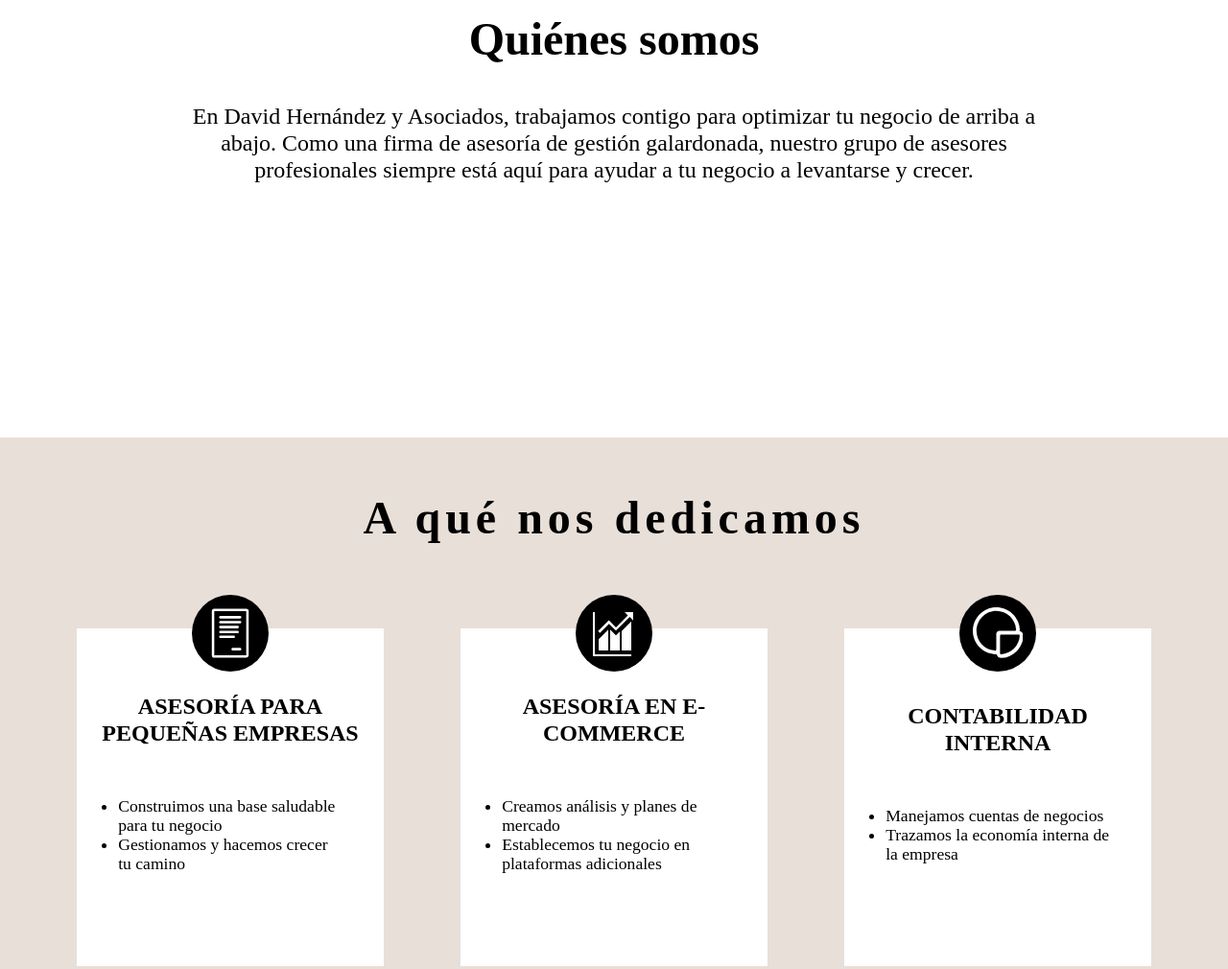
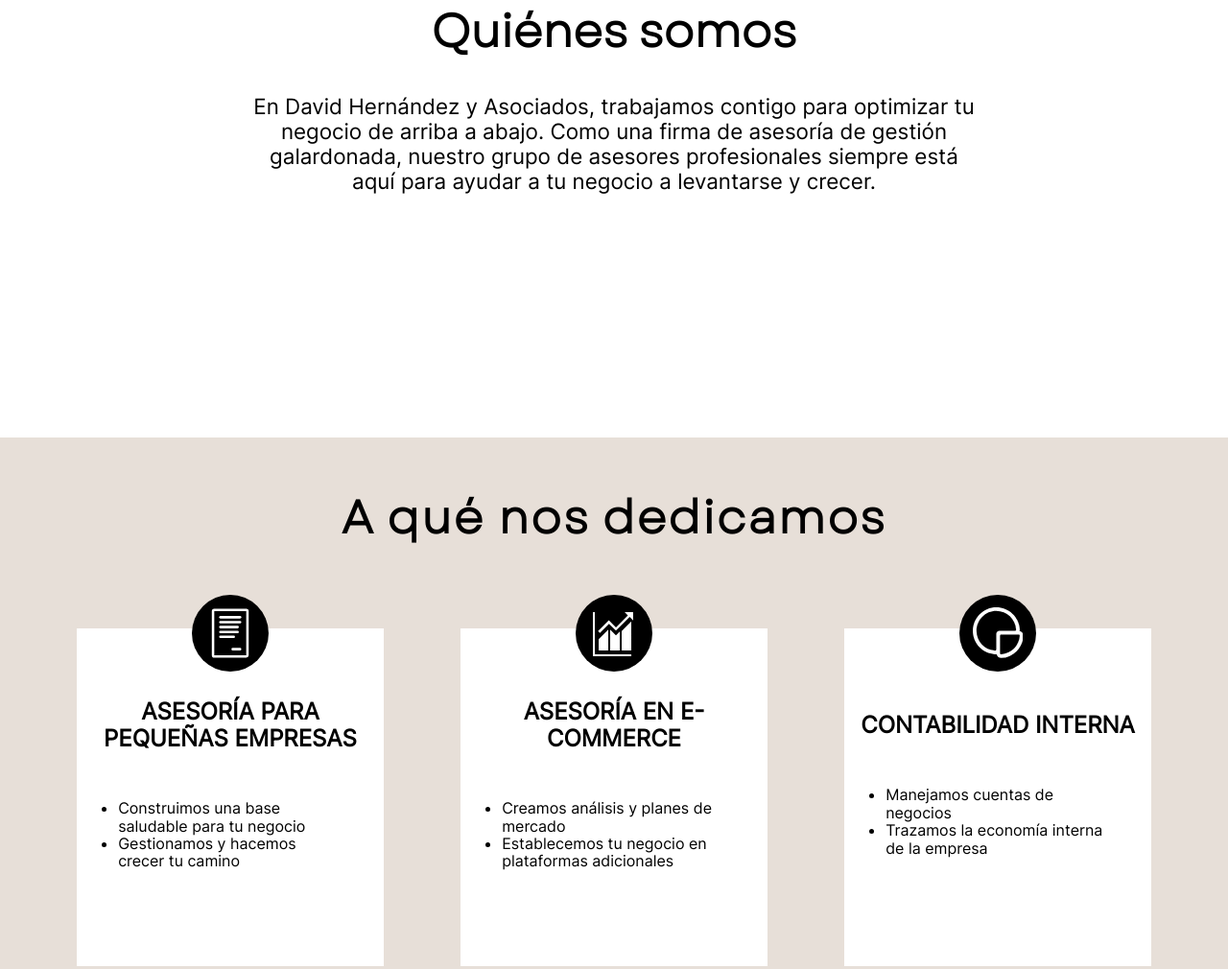
Before and after one commit to Anthony-M7/PRACTICA-CANVAS-4, a plain HTML site: page index.html in a window 1280 px wide. Shown: the part 1144-2154 px from the top of the page at 96% size. Drawn offline with Linux system fonts and the light colour scheme.

Commit message:
Terminada version 1.2.0

```diff
--- a/CSS/styles.css
+++ b/CSS/styles.css
@@ -1,7 +1,18 @@
+@font-face {
+  font-family: Garet-R;
+  src: url(../Fonts/garet/Garet-Book.ttf);
+}
+@font-face {
+  font-family: Inter-R;
+  src: url(../Fonts/static/Inter-Regular.ttf);
+}
+
 :root {
   --Color1: #000000;
   --Color2: #e7dfd8;
   --Color3: #ffffff;
+  --garet: Garet-R;
+  --inter: Inter-R;
 }
 html {
   font-size: 16px;
@@ -58,12 +69,14 @@ main {
   margin-right: auto;
 }
 h1 {
-  font-size: 4rem;
+  font-size: 3.6rem;
   margin-bottom: 0;
+  font-family: var(--garet);
 }
 .left h2 {
   font-size: 1.3rem;
   font-weight: 300;
+  font-family: var(--inter);
 }
 .l-bottom {
   width: 80%;
@@ -77,6 +90,7 @@ h1 {
   background-color: transparent;
   border: thin solid #000;
   cursor: pointer;
+  font-family: var(--garet);
 }
 .button:hover {
   transform: scale(1.1);
@@ -102,11 +116,13 @@ h1 {
 .title {
   font-size: 3rem;
   margin: 1rem auto;
+  font-family: var(--garet);
 }
 .part-ii p {
-  width: 70%;
+  width: 60%;
   text-align: center;
-  font-size: 1.5rem;
+  font-size: 1.4rem;
+  font-family: var(--inter);
 }
 
 .part-iii {
@@ -121,8 +137,9 @@ h1 {
   justify-self: flex-start;
   font-size: 3rem;
   text-align: center;
-  letter-spacing: 5px;
+  letter-spacing: 2px;
   padding-top: 1rem;
+  font-family: var(--garet);
 }
 .cards-container {
   align-self: center;
@@ -191,11 +208,13 @@ h1 {
   text-align: center;
   padding: 0.8rem;
   margin-bottom: 0;
+  font-family: var(--inter);
 }
 .text {
-  font-size: 1.1rem;
+  font-size: 1rem;
   padding: 1.4rem;
   padding-top: 0;
+  font-family: var(--inter);
 }
 .text ul {
   padding: 1.3rem;
@@ -210,8 +229,9 @@ h1 {
   justify-content: space-around;
 }
 .title4 {
-  font-size: 5rem;
+  font-size: 4.7rem;
   margin: 0;
+  font-family: var(--garet);
 }
 .picture {
   width: 90%;
@@ -266,12 +286,15 @@ h1 {
 .title5 {
   font-size: 4.5rem;
   margin-bottom: 0.4rem;
+  font-family: var(--garet);
 }
 .content-t {
   font-size: 1.4rem;
   text-transform: uppercase;
   letter-spacing: 5px;
+  font-family: var(--garet);
 }
 .content p {
   font-size: 1.1rem;
+  font-family: var(--inter);
 }
```
Also changed, not shown: Fonts/Inter-VariableFont_slnt,wght.ttf (added), Fonts/OFL.txt (added), Fonts/garet/Garet-Book.otf (added), Fonts/garet/Garet-Book.ttf (added), Fonts/garet/Garet-Book.woff (added), Fonts/garet/Garet-Book.woff2 (added), Fonts/garet/Garet-Heavy.otf (added), Fonts/garet/Garet-Heavy.ttf (added), Fonts/garet/Garet-Heavy.woff (added), Fonts/garet/Garet-Heavy.woff2 (added), Fonts/static/Inter-Black.ttf (added), Fonts/static/Inter-Bold.ttf (added), Fonts/static/Inter-ExtraBold.ttf (added), Fonts/static/Inter-ExtraLight.ttf (added), 5 more files.
